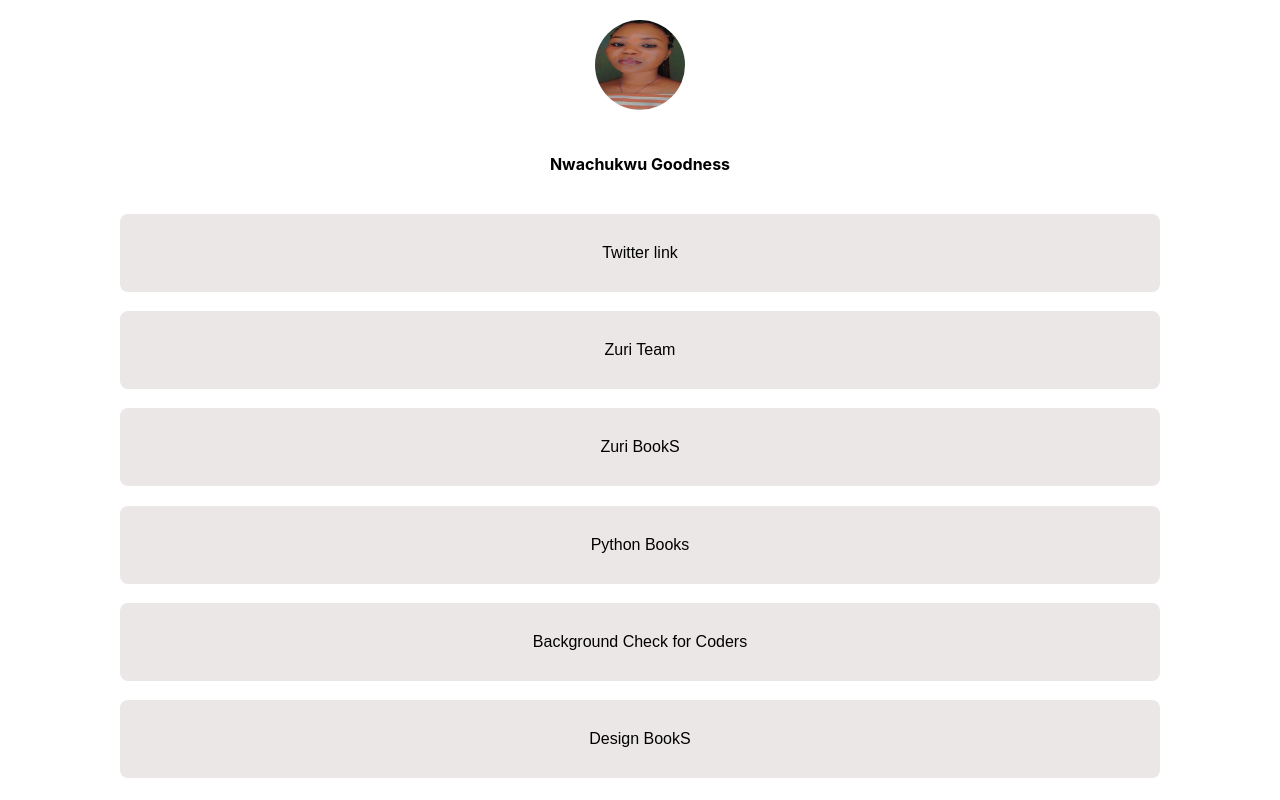
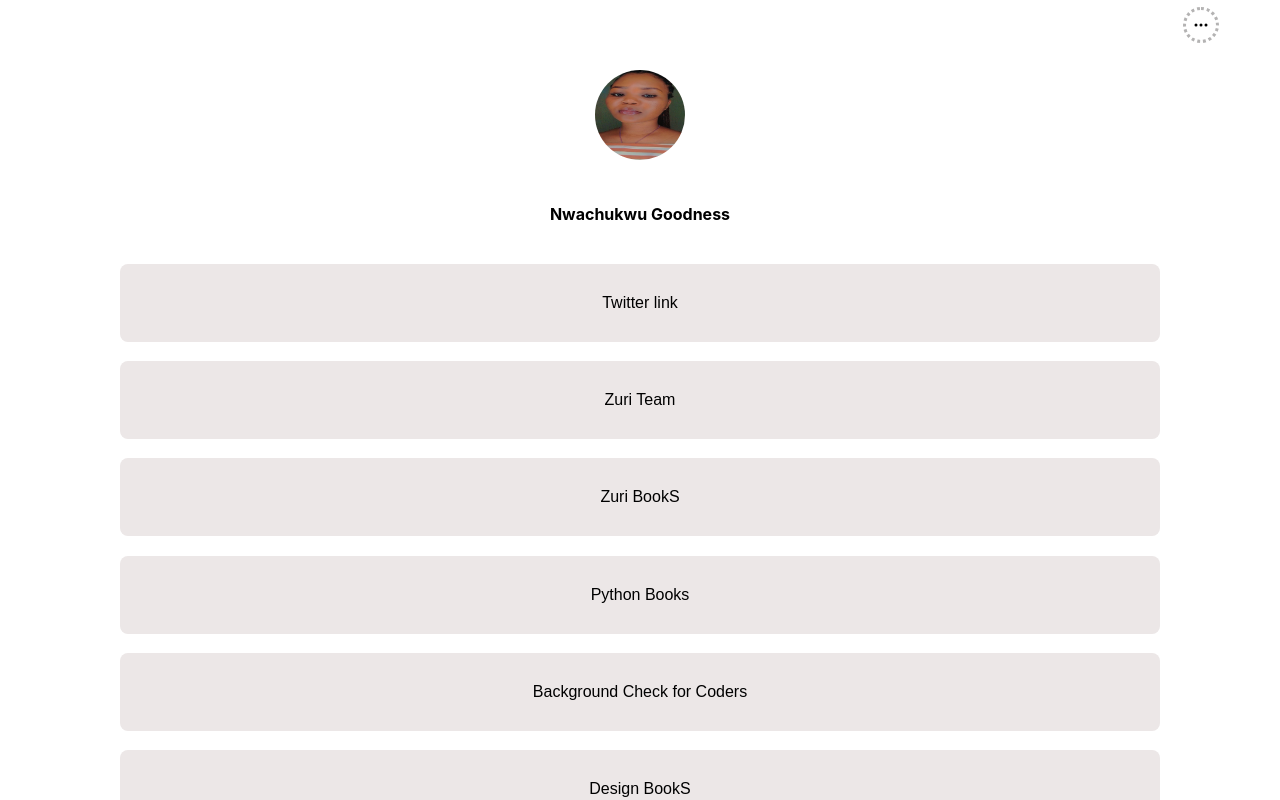
Before and after one commit to goodylove/linktree, a React (Create React App) app: page / in a window 1280 px wide. Shown: the top 800 px of the page. Built offline with nearby package versions, Linux system fonts and the light colour scheme.

Commit message:
added fontawsome icon

```diff
--- a/package.json
+++ b/package.json
@@ -8,6 +8,7 @@
     "@testing-library/user-event": "^13.5.0",
     "react": "^18.2.0",
     "react-dom": "^18.2.0",
+    "react-icons": "^4.6.0",
     "react-scripts": "5.0.1",
     "web-vitals": "^2.1.4"
   },
--- a/src/App.css
+++ b/src/App.css
@@ -19,6 +19,24 @@ body {
   width: 100%;
 
   background-color: var(---mainColor);
+}
+.three-con {
+  width: 30px;
+  height: 30px;
+  border-radius: 50%;
+  outline-style: dotted;
+  outline-color: var(---textColor2);
+
+  display: flex;
+  justify-content: center;
+  align-items: center;
+}
+.dot-container {
+  width: 90%;
+  display: flex;
+  justify-content: flex-end;
+  align-items: center;
+  padding: 10px 0px;
 }
 .container {
   display: flex;
@@ -148,6 +166,7 @@ footer {
 .last-con {
   width: 100%;
   display: flex;
+  font-size: 17px;
   flex-direction: column;
 
   align-items: flex-start;
--- a/src/App.js
+++ b/src/App.js
@@ -3,12 +3,17 @@ import MyImage from "../src/image/nwachukwu.png";
 import SlackImage from "../src/image/slack.png";
 import GithubImage from "../src/image/icons8-github-30.png";
 import EarthLogo from "./image/earthlogo.png";
+import { BsThreeDots } from "react-icons/bs";
 
 function App() {
   return (
     <>
       <div className="container">
-        <div></div>
+        <div className="dot-container">
+          <div className="three-con">
+            <BsThreeDots fontSize={"16px"} />
+          </div>
+        </div>
         <div className="img-container">
           <img src={MyImage} id="profile_img" alt="profile-img" />
 
@@ -34,17 +39,19 @@ function App() {
           </li>
           <li>
             <button id="book__python">
-              <a href="">Python Books</a>
+              <a href="https://books.zuri.team/">Python Books</a>
             </button>
           </li>
           <li>
-            <button>
-              <a href="">Background Check for Coders</a>
+            <button id="pitch">
+              <a href="https://background.zuri.team/">
+                Background Check for Coders
+              </a>
             </button>
           </li>
           <li>
-            <button>
-              <a href="">Design BookS</a>
+            <button id="book__design">
+              <a href="https://books.zuri.team/design-rules">Design BookS</a>
             </button>
           </li>
         </ul>
@@ -62,7 +69,7 @@ function App() {
           <div className="zuri-internship">
             Zuri <span id="dot-red"></span>Internship
           </div>
-          <div className="hng">HNG Internship 9 frontEnd Task</div>
+          <div className="hng">HNG Internship 9 frontend Task</div>
           <div className="logo-container">
             <img src={EarthLogo} id="eath_logo" alt="logo" />
             <div className="ingressive-con">
```
Also changed, not shown: 1 other file (tests, documents, lock files or other folders).
